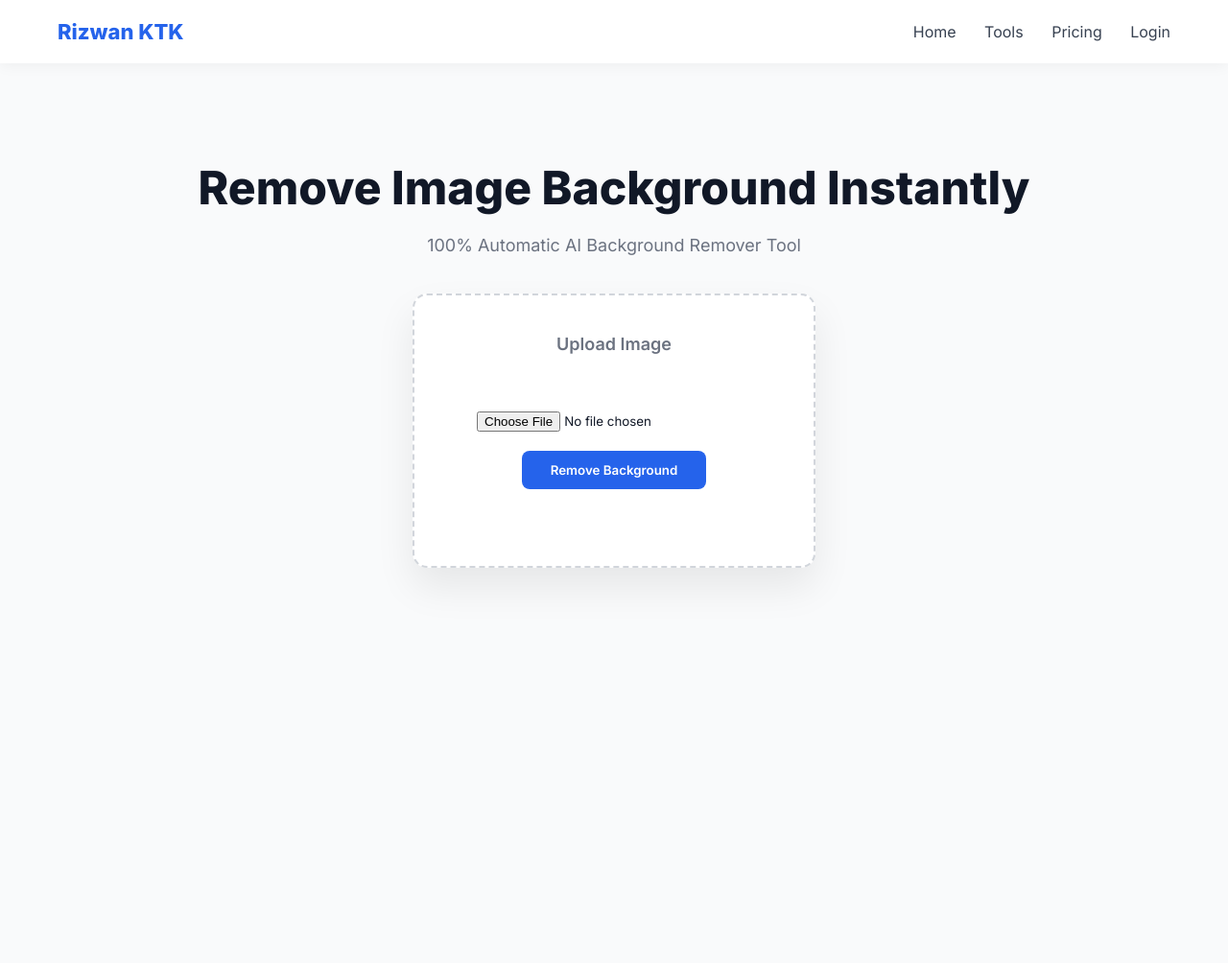
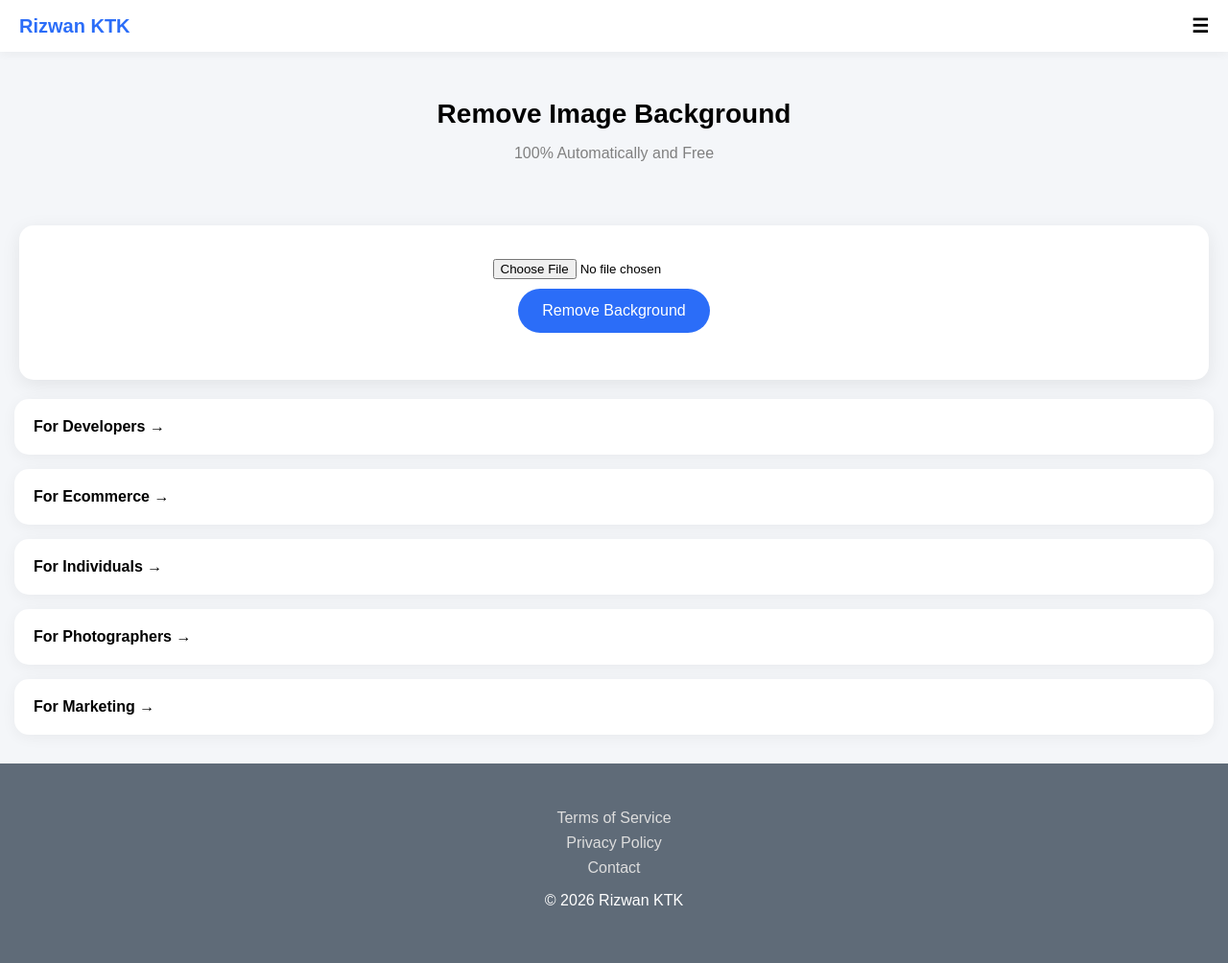
Before and after one commit to killereditz185-blip/killereditz185-blip.github.io, a plain HTML site: page index.html in a window 1280 px wide. Shown: the whole page at 96% size. Before the commit the page ends 800 px from the top, so only its background shows below. Drawn offline with Linux system fonts and the light colour scheme.

Commit message:
Update index.html

```diff
--- a/index.html
+++ b/index.html
@@ -1,176 +1,183 @@
 <!DOCTYPE html>
-<html lang="en">
+<html>
 <head>
 <meta charset="UTF-8">
 <meta name="viewport" content="width=device-width, initial-scale=1.0">
-<title>Rizwan KTK - AI Background Remover</title>
-
-<link href="https://fonts.googleapis.com/css2?family=Inter:wght@400;600;800&display=swap" rel="stylesheet">
+<title>Rizwan KTK - Background Remover</title>
 
 <style>
-*{
+body{
 margin:0;
-  padding:0;
-  box-sizing:border-box;
-  font-family:'Inter', sans-serif;
+font-family:Arial, sans-serif;
+background:#f4f6f9;
+text-align:center;
 }
 
-body{
-  background:#f9fafb;
-  color:#111827;
-}
-
-/* Navbar */
-.navbar{
+header{
 display:flex;
 justify-content:space-between;
 align-items:center;
-  padding:20px 60px;
+padding:15px 20px;
 background:white;
-  box-shadow:0 2px 15px rgba(0,0,0,0.05);
+box-shadow:0 2px 10px rgba(0,0,0,0.05);
+font-weight:bold;
+font-size:20px;
 }
 
 .logo{
-  font-weight:800;
-  font-size:22px;
-  color:#2563eb;
+color:#2b6df8;
+font-weight:bold;
 }
 
-.nav-links a{
-  text-decoration:none;
-  margin-left:25px;
-  color:#374151;
-  font-weight:500;
-}
-
-/* Hero */
 .hero{
-  text-align:center;
-  padding:100px 20px 60px;
+padding:30px 15px;
 }
 
 .hero h1{
-  font-size:48px;
-  font-weight:800;
-  margin-bottom:20px;
+font-size:28px;
+margin-bottom:10px;
 }
 
 .hero p{
-  font-size:18px;
-  color:#6b7280;
-  margin-bottom:40px;
+color:gray;
 }
 
-/* Upload Box */
-.upload-card{
+.upload-box{
 background:white;
-  width:420px;
-  margin:auto;
-  padding:40px;
+margin:20px;
+padding:25px;
 border-radius:15px;
-  box-shadow:0 20px 40px rgba(0,0,0,0.08);
-  border:2px dashed #d1d5db;
+box-shadow:0 5px 20px rgba(0,0,0,0.08);
 }
 
-.upload-card input{
-  margin:20px 0;
+input[type=file]{
+margin:10px 0;
 }
 
-.upload-card button{
-  padding:12px 30px;
+button{
+background:#2b6df8;
+color:white;
 border:none;
-  background:#2563eb;
-  color:white;
-  border-radius:8px;
-  font-weight:600;
+padding:14px 25px;
+border-radius:30px;
+font-size:16px;
 cursor:pointer;
 }
 
-.upload-card button:hover{
-  background:#1d4ed8;
-}
-
-#loading{
-  margin-top:15px;
-  color:#6b7280;
+button:hover{
+background:#1f55c7;
 }
 
 #result{
-  margin-top:30px;
-  max-width:350px;
+margin-top:20px;
+max-width:90%;
+border-radius:10px;
 }
 
-/* Responsive */
-@media(max-width:768px){
-  .upload-card{
-    width:90%;
+#downloadBtn{
+display:none;
+margin-top:15px;
 }
-  .navbar{
-    padding:15px 20px;
+
+.card{
+background:white;
+margin:15px;
+padding:20px;
+border-radius:15px;
+box-shadow:0 3px 15px rgba(0,0,0,0.05);
+text-align:left;
 }
-  .hero h1{
-    font-size:32px;
+
+footer{
+background:#5f6b78;
+color:white;
+padding:40px 20px;
+margin-top:30px;
 }
+
+footer a{
+display:block;
+color:#ddd;
+margin:8px 0;
+text-decoration:none;
 }
+
 </style>
 </head>
 
 <body>
 
-<div class="navbar">
+<header>
 <div class="logo">Rizwan KTK</div>
-  <div class="nav-links">
-    <a href="#">Home</a>
-    <a href="#">Tools</a>
-    <a href="#">Pricing</a>
-    <a href="#">Login</a>
-  </div>
+<div>☰</div>
+</header>
+
+<div class="hero">
+<h1>Remove Image Background</h1>
+<p>100% Automatically and Free</p>
 </div>
 
-<section class="hero">
-  <h1>Remove Image Background Instantly</h1>
-  <p>100% Automatic AI Background Remover Tool</p>
+<div class="upload-box">
+<input type="file" id="imageInput"><br>
+<button onclick="removeBg()">Remove Background</button>
 
-  <div class="upload-card">
-    <p style="font-weight:600;">Upload Image</p>
-    <input type="file" id="imageInput">
 <br>
-    <button onclick="removeBg()">Remove Background</button>
-    <p id="loading"></p>
+<img id="result">
+
+<br>
+<a id="downloadBtn" download="removed.png">
+<button>Download Image</button>
+</a>
 </div>
 
-  <img id="result">
-</section>
+<!-- Sections -->
+<div class="card"><b>For Developers →</b></div>
+<div class="card"><b>For Ecommerce →</b></div>
+<div class="card"><b>For Individuals →</b></div>
+<div class="card"><b>For Photographers →</b></div>
+<div class="card"><b>For Marketing →</b></div>
+
+<footer>
+<a href="#">Terms of Service</a>
+<a href="#">Privacy Policy</a>
+<a href="#">Contact</a>
+<p>© 2026 Rizwan KTK</p>
+</footer>
 
 <script>
 async function removeBg(){
-  const file = document.getElementById('imageInput').files[0];
+const fileInput = document.getElementById("imageInput");
+const file = fileInput.files[0];
+
 if(!file){
-    alert("Select image first");
+alert("Please select image");
 return;
 }
-
-  document.getElementById("loading").innerText = "Processing...";
 
 const formData = new FormData();
 formData.append("image_file", file);
 formData.append("size", "auto");
 
-  const response = await fetch("https://api.remove.bg/v1.0/removebg", {
-    method: "POST",
-    headers: {
-      "X-Api-Key": "oozUi2NebkxBPqknZfCai5Mu"
+try{
+const response = await fetch("https://api.remove.bg/v1.0/removebg",{
+method:"POST",
+headers:{
+"X-Api-Key":"oozUi2NebkxBPqknZfCai5Mu"
 },
-    body: formData
+body:formData
 });
 
 if(response.ok){
 const blob = await response.blob();
 const url = URL.createObjectURL(blob);
 document.getElementById("result").src = url;
-    document.getElementById("loading").innerText = "Done ✅";
-  } else {
-    document.getElementById("loading").innerText = "Error ❌ (Check API Key)";
+document.getElementById("downloadBtn").href = url;
+document.getElementById("downloadBtn").style.display="inline-block";
+}else{
+alert("API Error. Check your API Key.");
+}
+}catch(error){
+alert("Something went wrong");
 }
 }
 </script>
```
Lines whose indentation alone changed are shown as unchanged.
